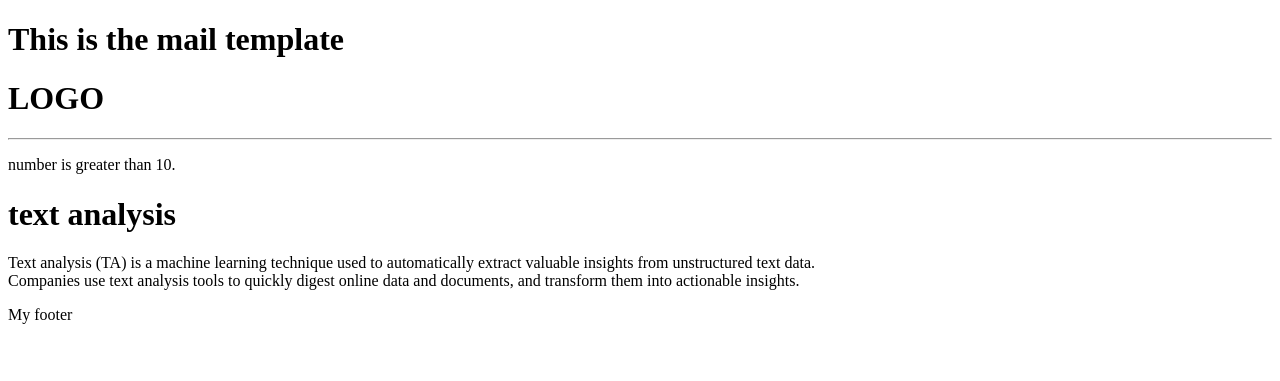
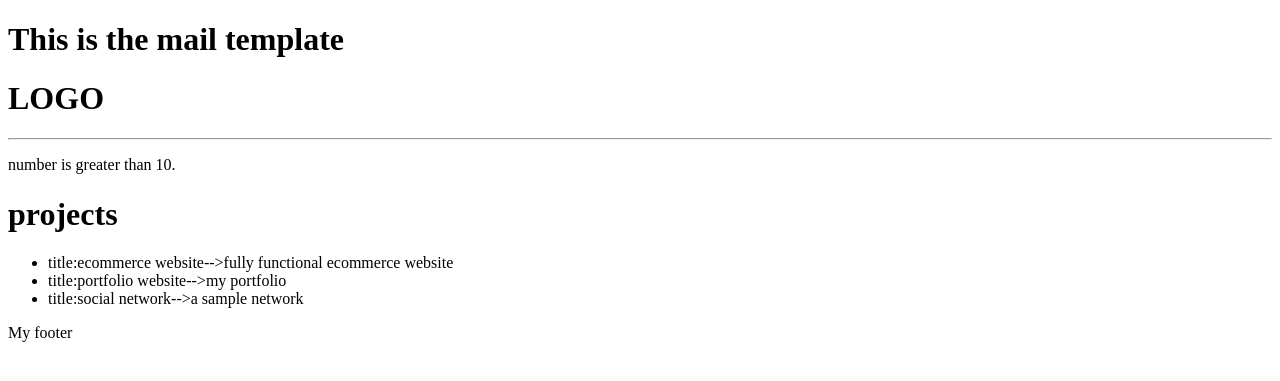
Before and after one commit to Sarnia913/django_project, a Django app: page / in a window 1280 px wide. Shown: the top 381 px of the page. Run offline with Django 4.2, Linux system fonts and the light colour scheme.

Commit message:
add for statement to html file

```diff
--- a/projects/templates/projects/projects.html
+++ b/projects/templates/projects/projects.html
@@ -14,9 +14,12 @@
 {% else %}
     <p>number is less than 10.</p>
  {% endif %}
-<h1>text analysis</h1>
-Text analysis (TA) is a machine learning technique used to automatically extract valuable insights from unstructured text data.<br>
-Companies use text analysis tools to quickly digest online data and documents, and transform them into actionable insights.
+<h1>projects</h1>
+<ul>
+{% for project in projects %}
+   <li>title:{{ project.title }}-->{{ project.desc }}</li>
+{% endfor %}
+</ul>
 {% endblock content %}
 </body>
 </html>
--- a/projects/views.py
+++ b/projects/views.py
@@ -2,10 +2,21 @@
 from django.shortcuts import render
 from django.http import HttpResponse
 # Create your views here.
+projectslist=[
+    {'id':1,
+      'title':'ecommerce website',
+     'desc':'fully functional ecommerce website'},
+    {'id':2,
+      'title':'portfolio website',
+     'desc':'my portfolio'},
+    {'id':3,
+      'title':'social network',
+     'desc':'a sample network'}
+]
 def projects(request):
     page='projects'
     number=12
-    context={'page':page,'number':number}
+    context={'page':page,'number':number,'projects':projectslist}
     return render(request, './projects/projects.html',context)
 def project(request,pk):
     return render(request, './projects/single-project.html',{'num':pk})
```
